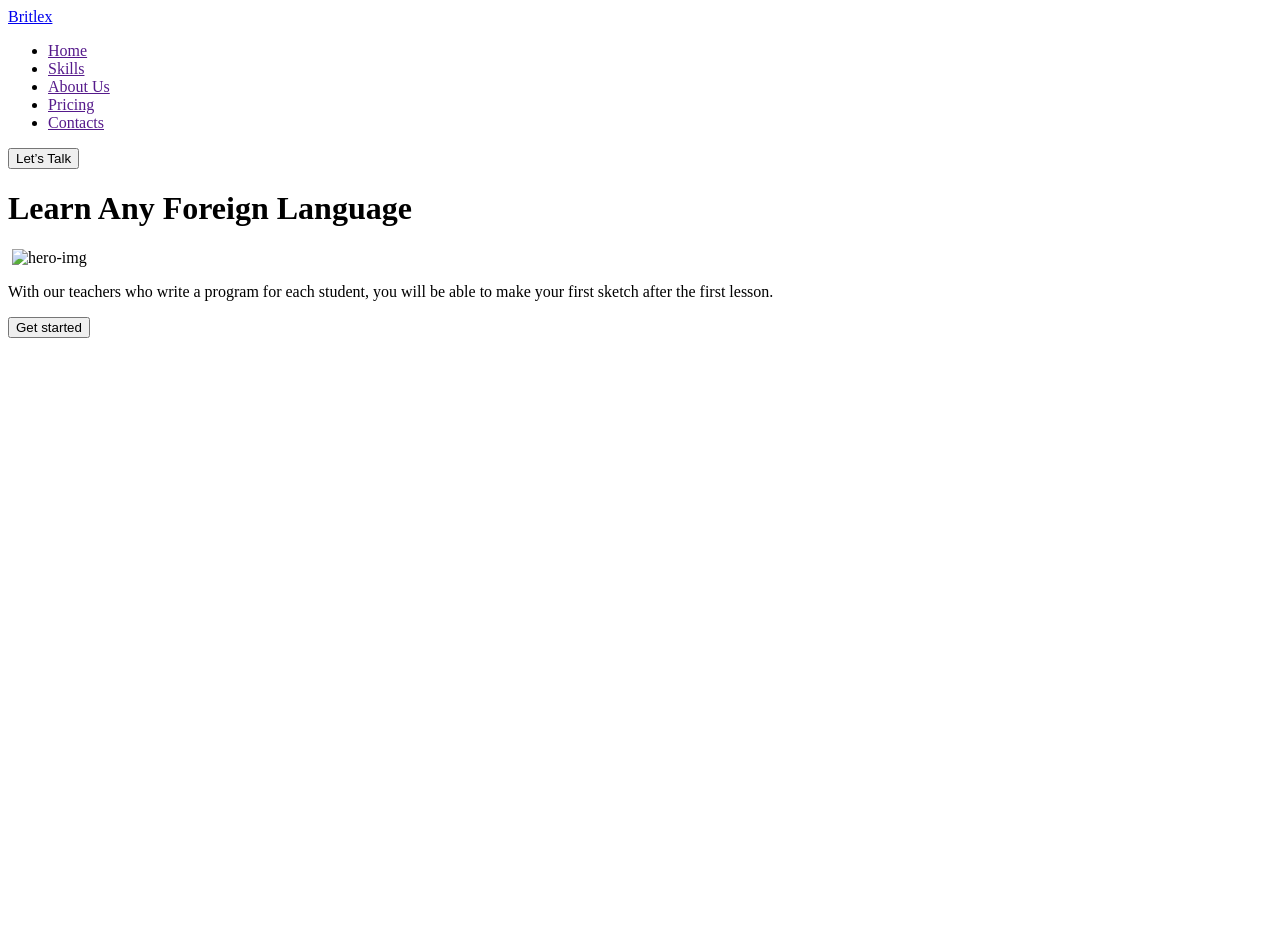
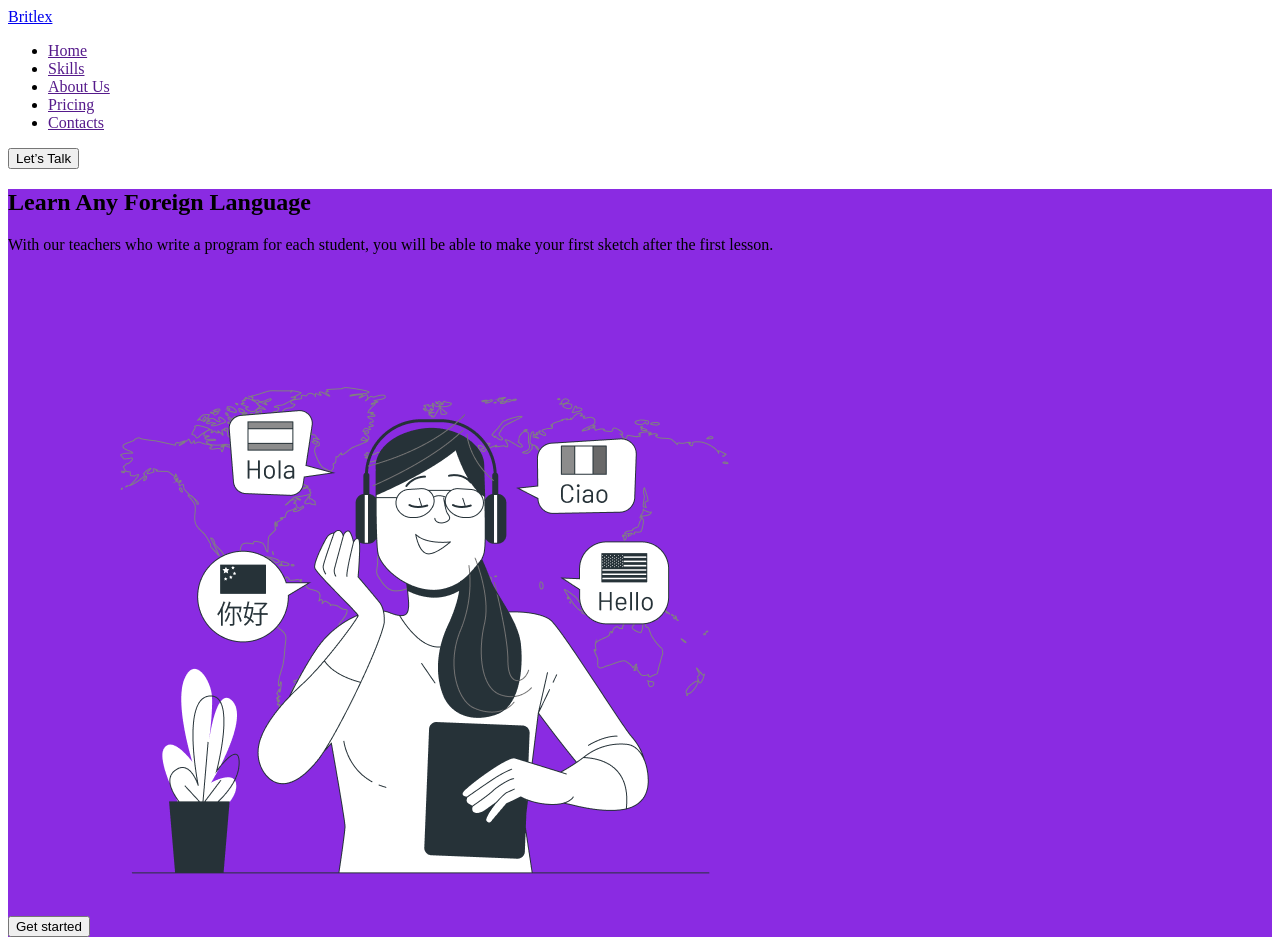
Before and after one commit to IrynaHol/html-css-demo, a plain HTML site: page index.html in a window 1280 px wide. Before the commit the page ends 800 px from the top, so only its background shows below. Drawn offline with Linux system fonts and the light colour scheme.

Commit message:
Update index.html

```diff
--- a/index.html
+++ b/index.html
@@ -5,7 +5,13 @@
     <meta http-equiv="X-UA-Compatible" content="IE=edge">
     <meta name="viewport" content="width=device-width, initial-scale=1.0">
     <title>Document</title>
+   <style>
+    section{
+background-color: blueviolet;
+    }
+</style>
 </head>
+
 <body>
     <!--header-->
 <header>
@@ -37,16 +43,14 @@
 
 
     <!--hero-->
-<section class="hero"></section>
-<h1 class="hero-title">Learn
-    Any Foreign
-    Language</h1>
-<img src="" alt="" class="hero img">
-<img src="./images.img/hero/hero.jpg" alt="hero-img" class="hero-img">
-<p class="hero-text">With our teachers who write a program for
+<section class="hero">
+<h1 class="hero-title">Learn Any Foreign Language</h1>
+    <p class="hero-text">With our teachers who write a program for
     each student, you will be able to make your
     first sketch after the first lesson.</p>
 <button class="btn">Get started</button>
+<img src="./images.img/hero/hero.png" alt="hero-img" class="hero-img" width="661" height="661">
+</section>
     <!--skills-->
 
     <!--About us-->
```
